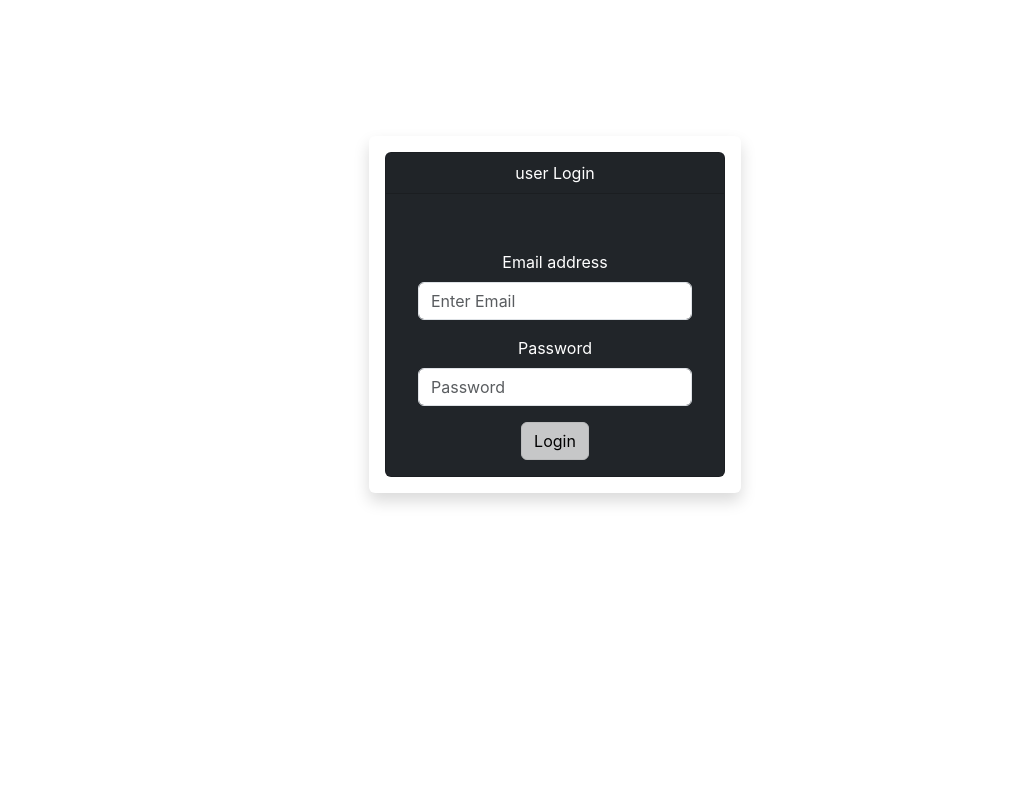
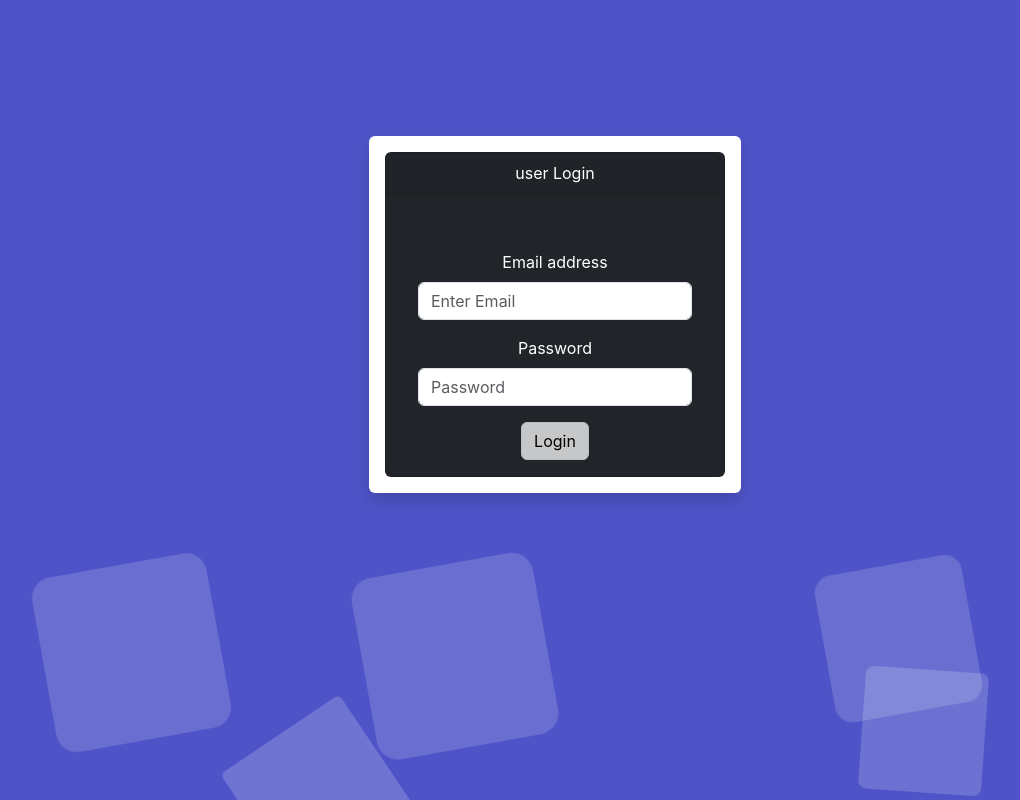
Before and after one commit to Waleed-xc/TODOApp, a React (Create React App) app in the folder frontend/: page /login in a window 1280 px wide. Shown: the whole page, without its empty margins (85-1105 px from the left). Built offline with nearby package versions, Linux system fonts and the light colour scheme.

Commit message:
User Interface Changes
Added bootstrap styles

```diff
--- a/frontend/src/App.css
+++ b/frontend/src/App.css
@@ -1,38 +1,3 @@
 .App {
   text-align: center;
 }
-
-.App-logo {
-  height: 40vmin;
-  pointer-events: none;
-}
-
-@media (prefers-reduced-motion: no-preference) {
-  .App-logo {
-    animation: App-logo-spin infinite 20s linear;
-  }
-}
-
-.App-header {
-  background-color: #282c34;
-  min-height: 100vh;
-  display: flex;
-  flex-direction: column;
-  align-items: center;
-  justify-content: center;
-  font-size: calc(10px + 2vmin);
-  color: white;
-}
-
-.App-link {
-  color: #61dafb;
-}
-
-@keyframes App-logo-spin {
-  from {
-    transform: rotate(0deg);
-  }
-  to {
-    transform: rotate(360deg);
-  }
-}
--- a/frontend/src/App.js
+++ b/frontend/src/App.js
@@ -14,7 +14,9 @@ function App() {
 	<Router>
 				<Routes>
         <Route exact path="/" element={!user? <UserSignup />:<Navigate to="/users/userhome"/> }/>
-        <Route exact path="/users/userhome" element={user?<UserHome />:<Navigate to="/"/>}/>
+
+    <Route exact path="/users/userhome" element={user?<UserHome />:<Navigate to="/"/>}/>
+
         <Route exact path="/login" element={!user? <UserLogin />:<Navigate to="/users/userhome"/>  }/>
         <Route exact path="/users/edit/:id" element={<EditTodo /> }/>
         <Route exact path="/users/create/" element={<CreateTodo /> }/>
--- a/frontend/src/Users/CreateTodo.jsx
+++ b/frontend/src/Users/CreateTodo.jsx
@@ -85,8 +85,18 @@ function CreateTodo() {
         <option value="completed">Completed</option>
       </select>
       <button onClick={createTodo} disabled={redirecting}>Create Todo</button>
+
+
+
       {message && <p>{message}</p>}
-      {redirecting && <p>Redirecting in a few seconds...</p>}
+      {message && <div  style={{textAlign: 'center'}}  className="card text-dark bg-primary">{message}</div>}
+
+
+
+
+      {redirecting && <p  style={{textAlign: 'center'}} className="card text-dark bg-warning">Redirecting in a few seconds...</p>}
+
+
     </div>
   );
 }
--- a/frontend/src/Users/EditTodo.jsx
+++ b/frontend/src/Users/EditTodo.jsx
@@ -51,11 +51,11 @@ function EditTodo() {
   }
 
   if (loading) {
-    return <div>Loading...</div>;
+    return <div className="card text-dark bg-primary" >Loading...</div>;
   }
 
   if (error) {
-    return <div>{error}</div>;
+    return <div className="card text-dark bg-warning" >{error}</div>;
   }
 
   return (
@@ -69,6 +69,11 @@ function EditTodo() {
         <option value="completed">Completed</option>
       </select>
       <button onClick={updateTodo}>Update Todo</button>
+
+
+      {message && <div  style={{textAlign: 'center'}}  className="card text-dark bg-primary">{message}</div>}
+      {redirecting && <p  style={{textAlign: 'center'}} className="card text-dark bg-warning">Redirecting in a few seconds...</p>}
+
       {message && <p>{message}</p>}
       {redirecting && <p>Redirecting in a few seconds...</p>}
 
--- a/frontend/src/Users/UserLogin.jsx
+++ b/frontend/src/Users/UserLogin.jsx
@@ -20,6 +20,18 @@ const UserLogin = () => {
 
 
   return (
+    <ul class="background">
+   <li></li>
+   <li></li>
+   <li></li>
+   <li></li>
+   <li></li>
+   <li></li>
+   <li></li>
+   <li></li>
+   <li></li>
+   <li></li>
+
 <form  onSubmit={handleSubmit} >
 
 <p></p>
@@ -54,6 +66,7 @@ const UserLogin = () => {
   </div>
   </div>
 </form>
+</ul>
 
   )
 }
--- a/frontend/src/Users/UserSignup.jsx
+++ b/frontend/src/Users/UserSignup.jsx
@@ -10,6 +10,17 @@ const UserSignup = () => {
     await signup(username,email, password)
   }
   return (
+    <ul class="background">
+    <li></li>
+    <li></li>
+    <li></li>
+    <li></li>
+    <li></li>
+    <li></li>
+    <li></li>
+    <li></li>
+    <li></li>
+    <li></li>
     <form  onSubmit={handleSubmit} >
 <p></p>
 <br/>
@@ -47,6 +58,7 @@ const UserSignup = () => {
   </div>
   </div>
 </form>
+</ul>
   )
 }
 export default UserSignup
--- /dev/null
+++ b/frontend/src/Users/style.css
@@ -0,0 +1,117 @@
+/* .background {
+    width: 100%;
+    height: 100%;
+    --color: #E1E1E1;
+    background-color: #F3F3F3;
+    background-image: linear-gradient(0deg, transparent 24%, var(--color) 25%, var(--color) 26%, transparent 27%,transparent 74%, var(--color) 75%, var(--color) 76%, transparent 77%,transparent),
+        linear-gradient(90deg, transparent 24%, var(--color) 25%, var(--color) 26%, transparent 27%,transparent 74%, var(--color) 75%, var(--color) 76%, transparent 77%,transparent);
+    background-size: 55px 55px;
+  } */
+
+  @keyframes animate {
+    0%{
+        transform: translateY(0) rotate(0deg);
+        opacity: 1;
+        border-radius: 0;
+    }
+    100%{
+        transform: translateY(-1000px) rotate(720deg);
+        opacity: 0;
+        border-radius: 50%;
+    }
+}
+
+.background {
+    position: fixed;
+    width: 100vw;
+    height: 100vh;
+    top: 0;
+    left: 0;
+    margin: 0;
+    padding: 0;
+    background: #4e54c8;
+    overflow: hidden;
+}
+.background li {
+    position: absolute;
+    display: block;
+    list-style: none;
+    width: 20px;
+    height: 20px;
+    background: rgba(255, 255, 255, 0.2);
+    animation: animate 19s linear infinite;
+}
+
+
+
+
+.background li:nth-child(0) {
+    left: 87%;
+    width: 171px;
+    height: 171px;
+    bottom: -171px;
+    animation-delay: 1s;
+}
+.background li:nth-child(1) {
+    left: 35%;
+    width: 184px;
+    height: 184px;
+    bottom: -184px;
+    animation-delay: 1s;
+}
+.background li:nth-child(2) {
+    left: 26%;
+    width: 143px;
+    height: 143px;
+    bottom: -143px;
+    animation-delay: 4s;
+}
+.background li:nth-child(3) {
+    left: 67%;
+    width: 163px;
+    height: 163px;
+    bottom: -163px;
+    animation-delay: 11s;
+}
+.background li:nth-child(4) {
+    left: 71%;
+    width: 149px;
+    height: 149px;
+    bottom: -149px;
+    animation-delay: 1s;
+}
+.background li:nth-child(5) {
+    left: 16%;
+    width: 146px;
+    height: 146px;
+    bottom: -146px;
+    animation-delay: 23s;
+}
+.background li:nth-child(6) {
+    left: 10%;
+    width: 177px;
+    height: 177px;
+    bottom: -177px;
+    animation-delay: 1s;
+}
+.background li:nth-child(7) {
+    left: 43%;
+    width: 169px;
+    height: 169px;
+    bottom: -169px;
+    animation-delay: 13s;
+}
+.background li:nth-child(8) {
+    left: 74%;
+    width: 123px;
+    height: 123px;
+    bottom: -123px;
+    animation-delay: 3s;
+}
+.background li:nth-child(9) {
+    left: 76%;
+    width: 103px;
+    height: 103px;
+    bottom: -103px;
+    animation-delay: 13s;
+}
```
Also changed, not shown: frontend/src/Users/DeleteConfirmationModal.jsx (deleted, +0 -22 lines), frontend/src/Users/UserHome.jsx (+70 -169 lines).
